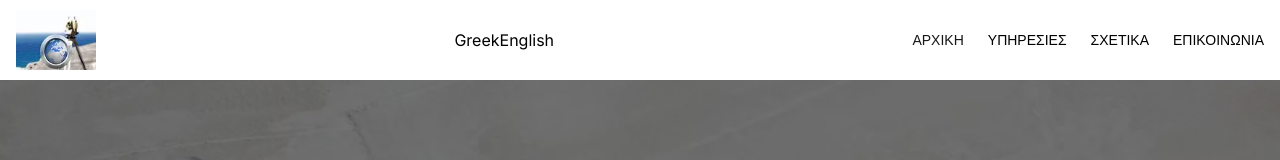
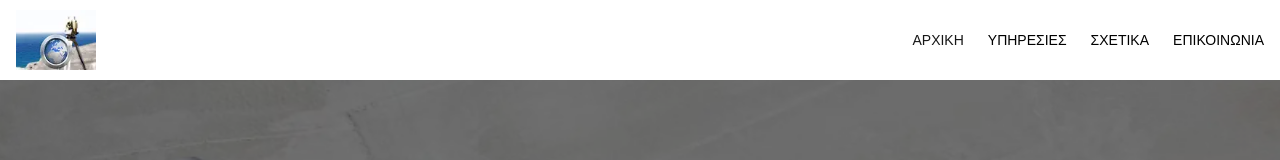
Before and after one commit to DeanPol/toposite, a Next.js app: page / in a window 1280 px wide. Shown: the top 160 px of the page. Built offline with nearby package versions, Linux system fonts and the light colour scheme.

Commit message:
Hide Language switcher

```diff
--- a/app/page.tsx
+++ b/app/page.tsx
@@ -85,7 +85,7 @@ export default function Home() {
               />
             </button>
 
-            <LanguageSwitcher />
+            {/*  <LanguageSwitcher /> */}
 
             {/* Desktop Navigation */}
             <div className='hidden md:flex items-center gap-6'>
```
